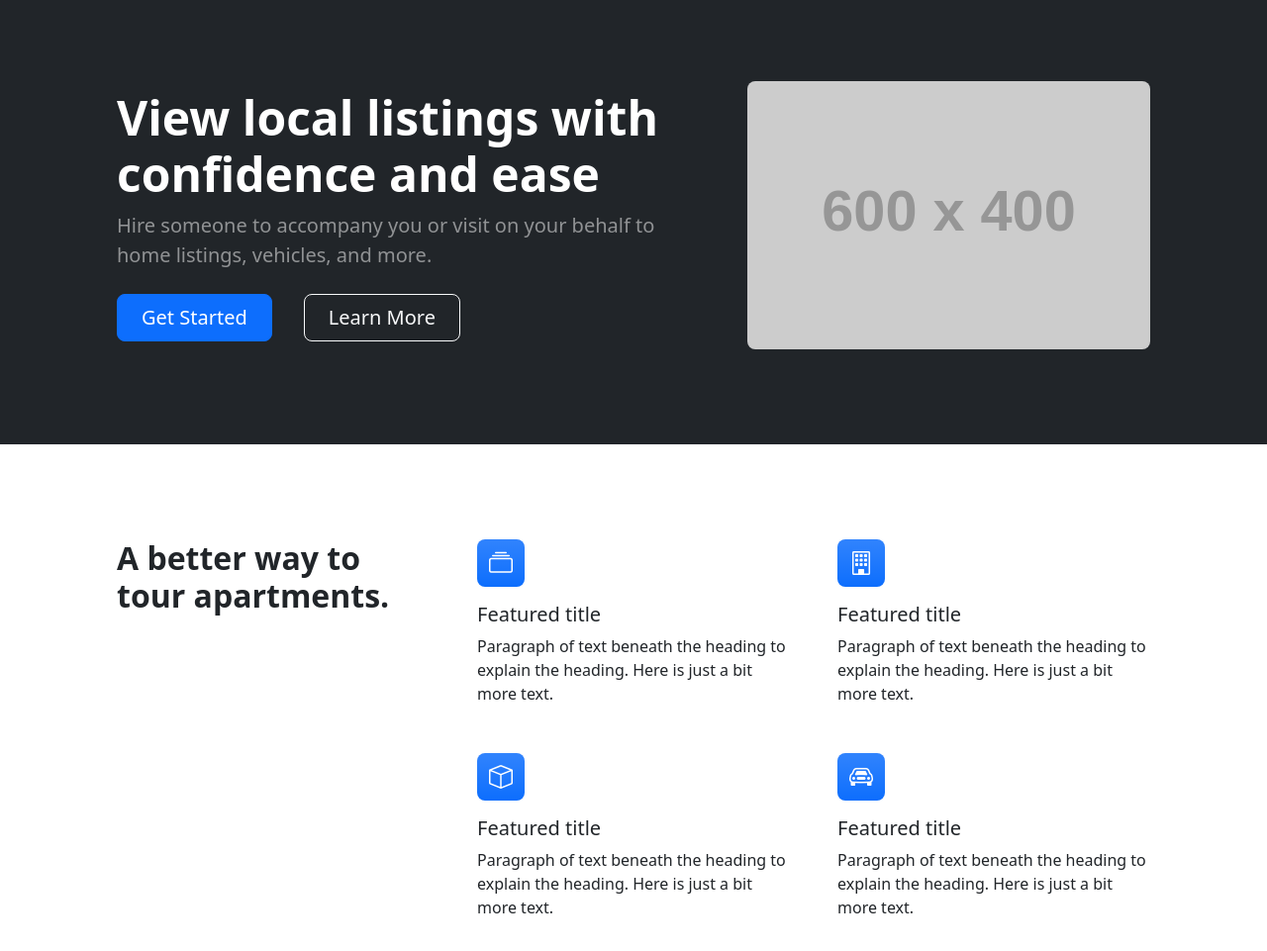
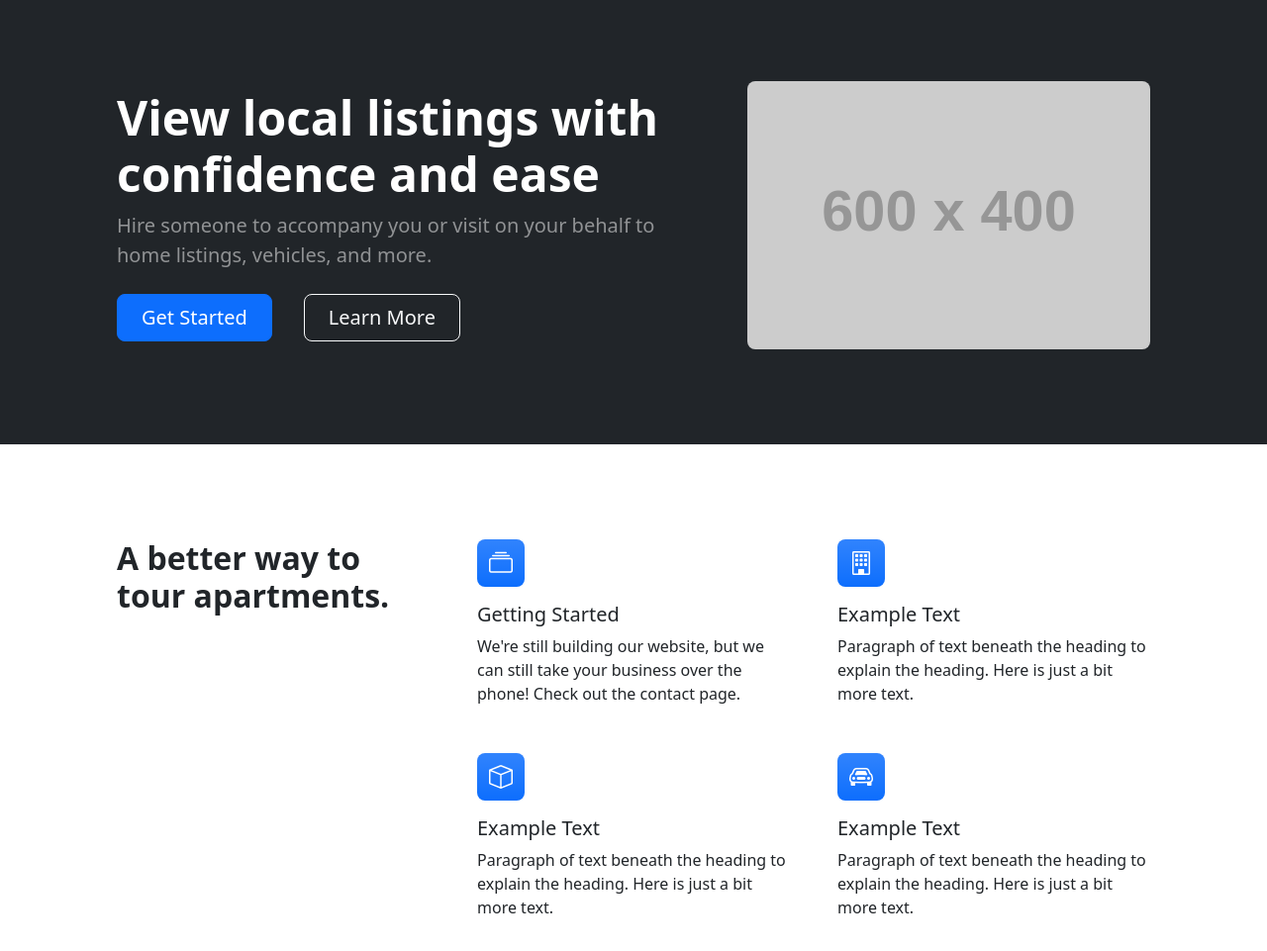
Before and after one commit to localviewers/localviewers.github.io, a plain HTML site: page index.html in a window 1280 px wide. Shown: the part 95-1056 px from the top of the page at 99% size. Drawn offline with nearby package versions, Linux system fonts and the light colour scheme; placeholder pictures from the web are drawn by us.

Commit message:
Get Started > Contact

```diff
--- a/index.html
+++ b/index.html
@@ -52,8 +52,8 @@
                                 <h1 class="display-5 fw-bolder text-white mb-2">View local listings with confidence and ease</h1>
                                 <p class="lead fw-normal text-white-50 mb-4">Hire someone to accompany you or visit on your behalf to home listings, vehicles, and more.</p>
                                 <div class="d-grid gap-3 d-sm-flex justify-content-sm-center justify-content-xl-start">
-                                    <a class="btn btn-primary btn-lg px-4 me-sm-3" href="#features">Get Started</a>
-                                    <a class="btn btn-outline-light btn-lg px-4" href="#!">Learn More</a>
+                                    <a class="btn btn-primary btn-lg px-4 me-sm-3" href="/contact.html">Get Started</a>
+                                    <a class="btn btn-outline-light btn-lg px-4" href="/contact.html">Learn More</a>
                                 </div>
                             </div>
                         </div>
@@ -70,22 +70,22 @@
                             <div class="row gx-5 row-cols-1 row-cols-md-2">
                                 <div class="col mb-5 h-100">
                                     <div class="feature bg-primary bg-gradient text-white rounded-3 mb-3"><i class="bi bi-collection"></i></div>
-                                    <h2 class="h5">Featured title</h2>
-                                    <p class="mb-0">Paragraph of text beneath the heading to explain the heading. Here is just a bit more text.</p>
+                                    <h2 class="h5">Getting Started</h2>
+                                    <p class="mb-0">We're still building our website, but we can still take your business over the phone! Check out the contact page.</p>
                                 </div>
                                 <div class="col mb-5 h-100">
                                     <div class="feature bg-primary bg-gradient text-white rounded-3 mb-3"><i class="bi bi-building"></i></div>
-                                    <h2 class="h5">Featured title</h2>
+                                    <h2 class="h5">Example Text</h2>
                                     <p class="mb-0">Paragraph of text beneath the heading to explain the heading. Here is just a bit more text.</p>
                                 </div>
                                 <div class="col mb-5 mb-md-0 h-100">
                                     <div class="feature bg-primary bg-gradient text-white rounded-3 mb-3"><i class="bi bi-box"></i></div>
-                                    <h2 class="h5">Featured title</h2>
+                                    <h2 class="h5">Example Text</h2>
                                     <p class="mb-0">Paragraph of text beneath the heading to explain the heading. Here is just a bit more text.</p>
                                 </div>
                                 <div class="col h-100">
                                     <div class="feature bg-primary bg-gradient text-white rounded-3 mb-3"><i class="bi bi-car-front"></i></div>
-                                    <h2 class="h5">Featured title</h2>
+                                    <h2 class="h5">Example Text</h2>
                                     <p class="mb-0">Paragraph of text beneath the heading to explain the heading. Here is just a bit more text.</p>
                                 </div>
                             </div>
```
